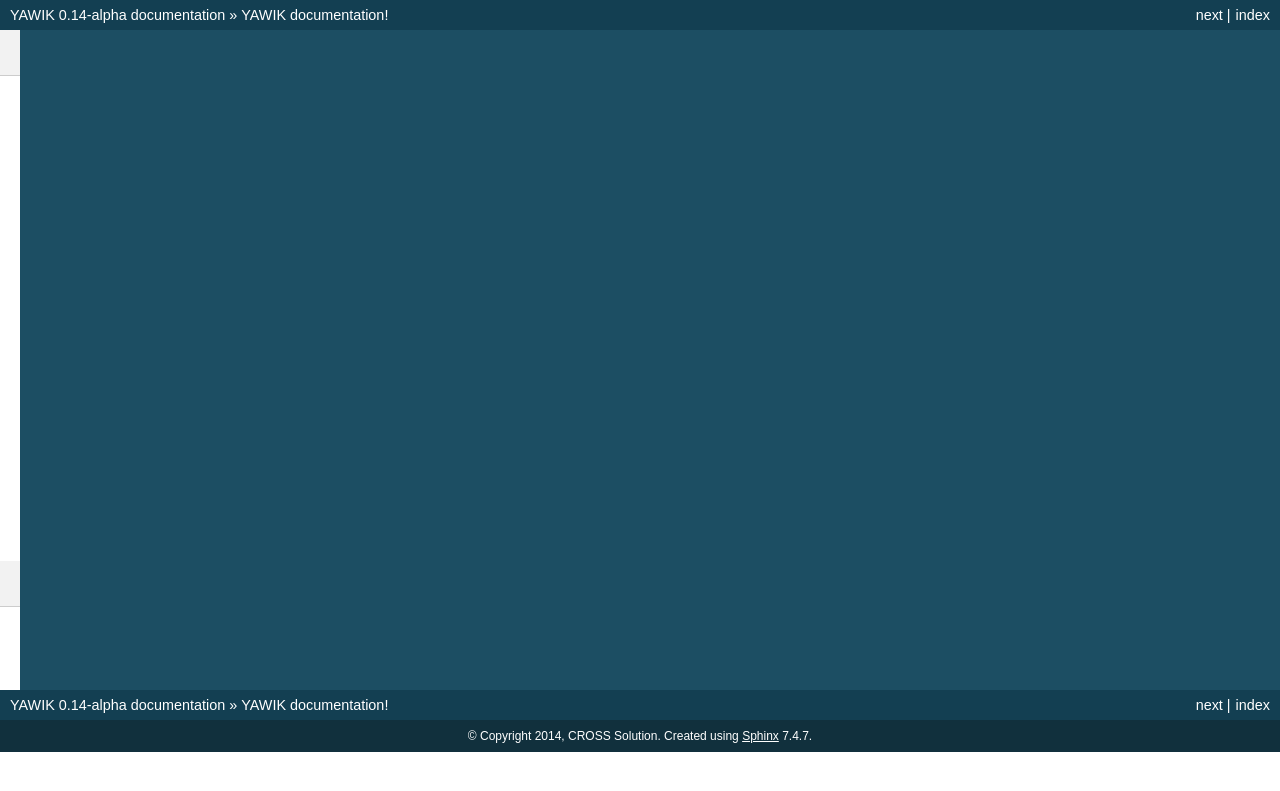
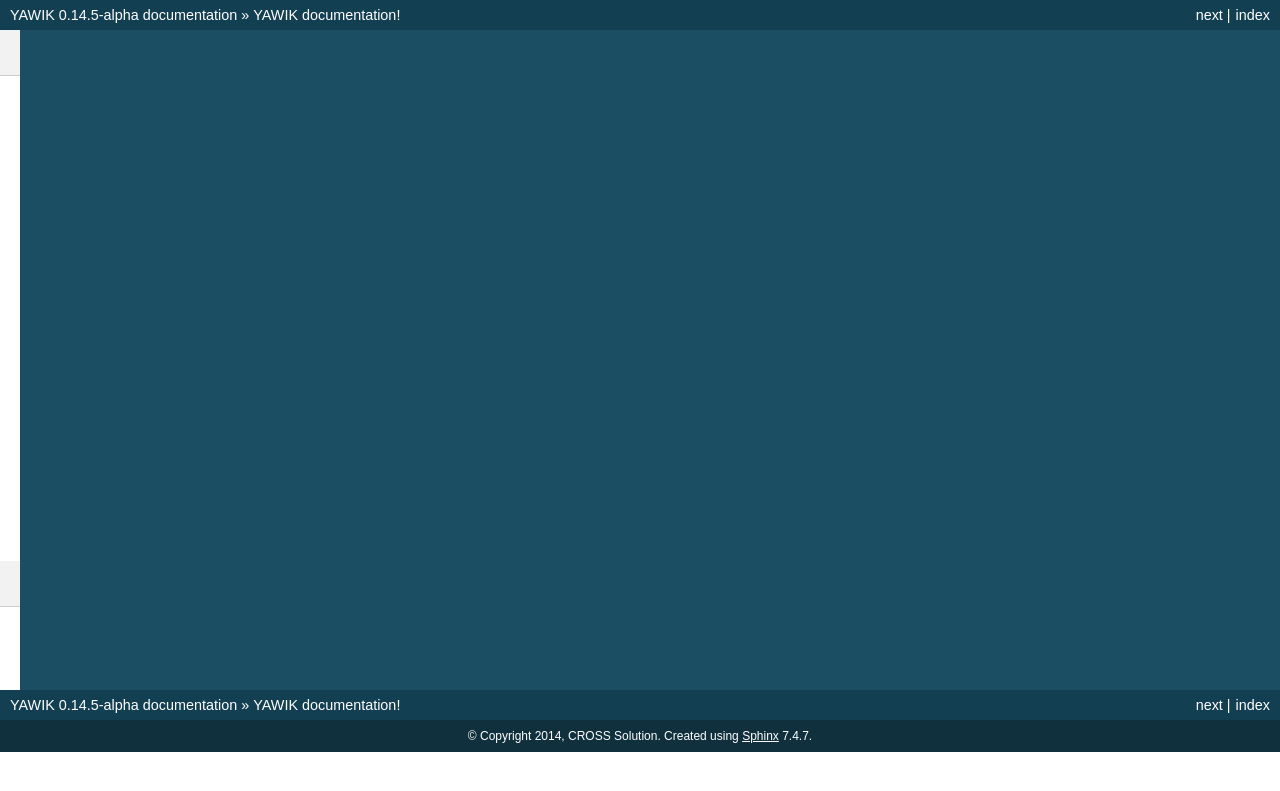
Before and after one commit to cross-solution/YawikDocs, a Sphinx documentation site: the page built from source/index.rst, in a window 1280 px wide. Shown: the top 791 px of the page. Built offline with Sphinx 7.4.7, drawn with Linux system fonts in a browser that asks for light colours.

Commit message:
changed version

```diff
--- a/source/conf.py
+++ b/source/conf.py
@@ -54,9 +54,9 @@ copyright = u'2014, CROSS Solution'
 # built documents.
 #
 # The short X.Y version.
-version = '0.14'
+version = '0.14.5'
 # The full version, including alpha/beta/rc tags.
-release = '0.14-alpha'
+release = '0.14.5-alpha'
 
 # The language for content autogenerated by Sphinx. Refer to documentation
 # for a list of supported languages.
```
